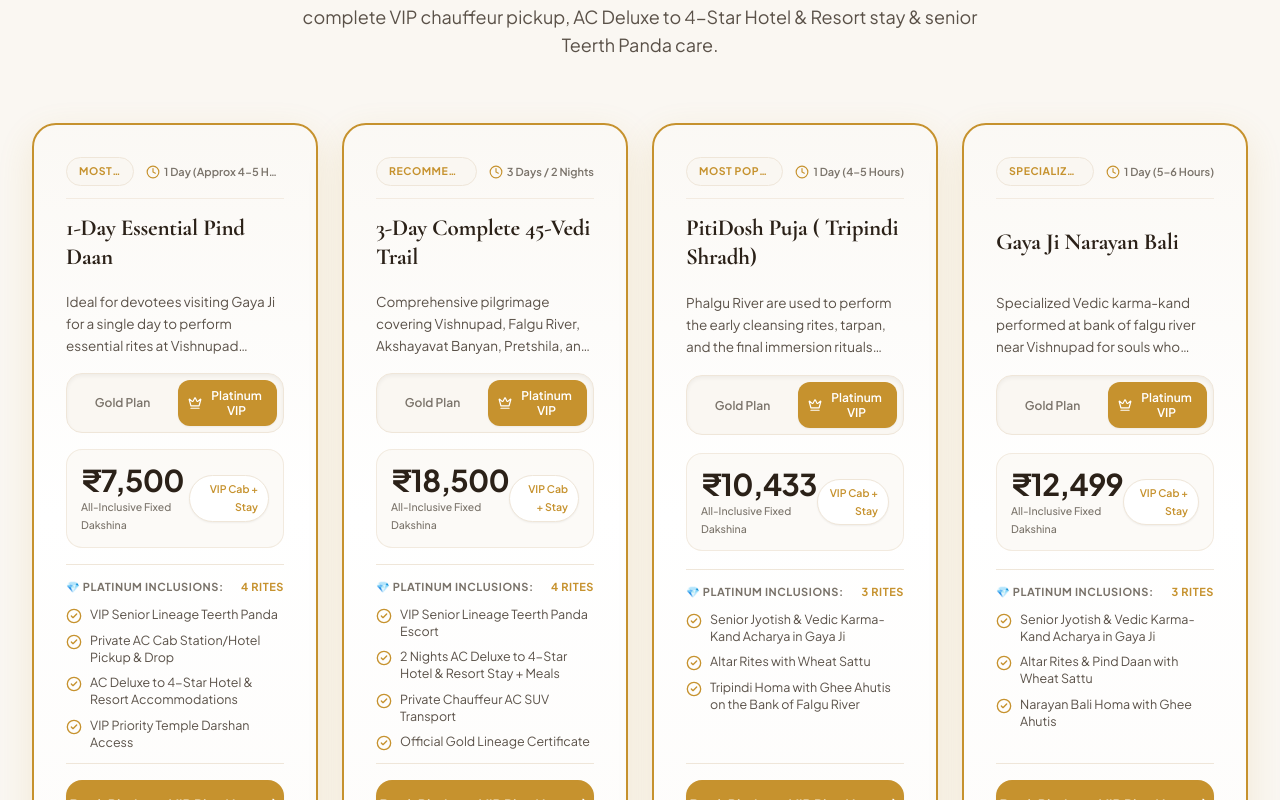
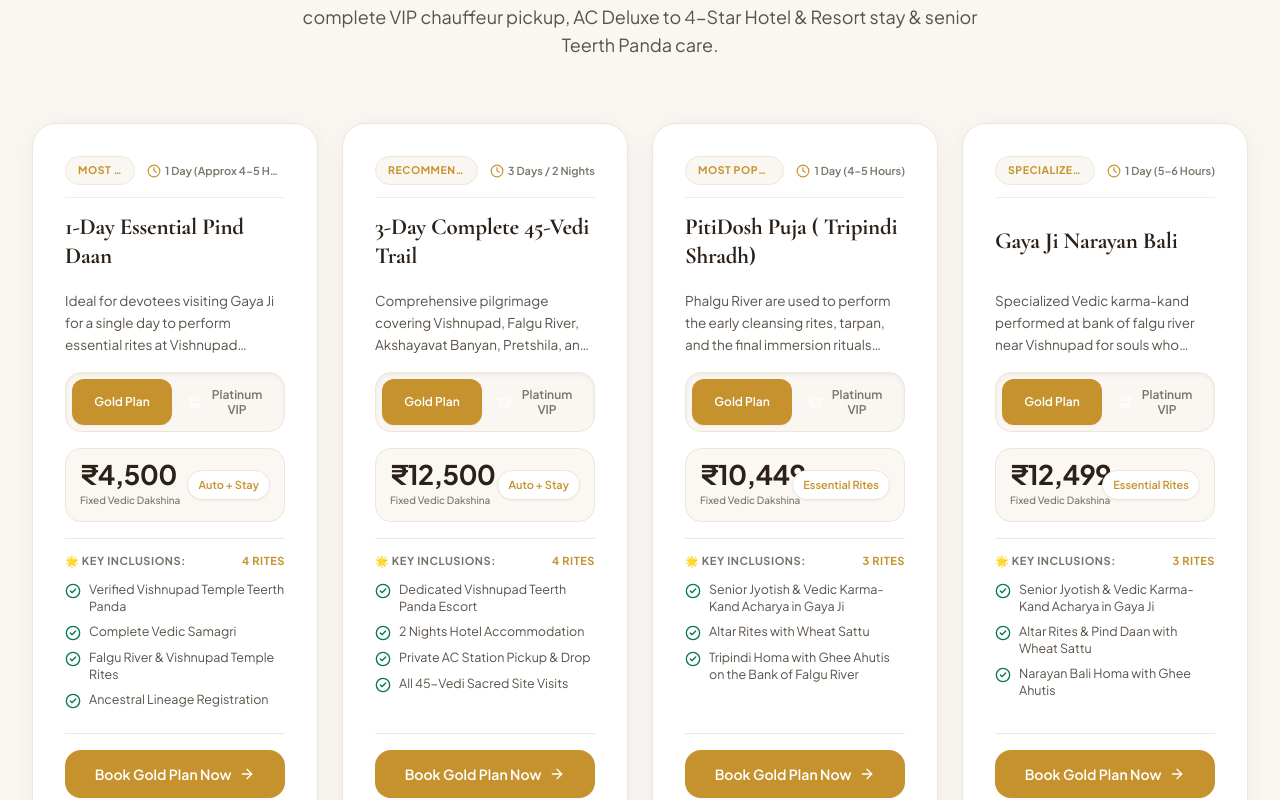
Before and after one commit to Sandeepchetna/pinddaan, a Next.js app: page / in a window 1280 px wide. Shown: the part 4160-4960 px from the top of the page. Built offline with nearby package versions, Linux system fonts and the light colour scheme; no server answers; the database is empty.

Commit message:
fix: default to gold plan, fix price feature badge text and prevent wrapping

```diff
--- a/src/app/page.tsx
+++ b/src/app/page.tsx
@@ -483,7 +483,7 @@ export default async function HomePage() {
               goldInclusions: 'Senior Jyotish & Vedic Karma-Kand Acharya in Gaya Ji\nAltar Rites & Pind Daan with Wheat Sattu\nNarayan Bali Homa with Ghee Ahutis'
             }
           ]).map((pkg) => (
-            <PackageCard key={pkg.id || pkg.slug} pkg={pkg} defaultTier="PLATINUM" />
+            <PackageCard key={pkg.id || pkg.slug} pkg={pkg} defaultTier="GOLD" />
           ))}
         </div>
 
--- a/src/components/packages/PackageCard.tsx
+++ b/src/components/packages/PackageCard.tsx
@@ -21,8 +21,8 @@ interface PackageCardProps {
   defaultTier?: 'GOLD' | 'PLATINUM';
 }
 
-export default function PackageCard({ pkg, showCompareLink = true, defaultTier = 'PLATINUM' }: PackageCardProps) {
-  // Tier state: 'GOLD' (Standard) or 'PLATINUM' (VIP) - Defaults to PLATINUM as requested
+export default function PackageCard({ pkg, showCompareLink = true, defaultTier = 'GOLD' }: PackageCardProps) {
+  // Tier state: 'GOLD' (Standard) or 'PLATINUM' (VIP) - Defaults to GOLD as requested
   const [tier, setTier] = useState<'GOLD' | 'PLATINUM'>(defaultTier);
 
   React.useEffect(() => {
@@ -35,6 +35,21 @@ export default function PackageCard({ pkg, showCompareLink = true, defaultTier =
   const price = isPlatinum && pkg.goldPriceINR ? pkg.goldPriceINR : pkg.priceINR;
   const inclusionsText = isPlatinum && pkg.goldInclusions ? pkg.goldInclusions : pkg.inclusions;
   const inclusionsList = inclusionsText ? inclusionsText.split('\n').filter(Boolean) : [];
+
+  // Accurate, non-wrapping badge beside price
+  const getPriceBadge = () => {
+    const s = ((pkg.slug || '') + ' ' + (pkg.title || '')).toLowerCase();
+    const is3Day = s.includes('3-day') || s.includes('3 day');
+    const is1Day = s.includes('1-day') || s.includes('1 day');
+
+    if (isPlatinum) {
+      if (is3Day || is1Day) return 'VIP Cab + Stay';
+      return 'VIP Vidhi';
+    } else {
+      if (is3Day || is1Day) return 'Auto + Stay';
+      return 'Essential Rites';
+    }
+  };
 
   // Shorten lengthy badges for a sleek single-line header
   const getCleanBadge = (b?: string) => {
@@ -118,18 +133,18 @@ export default function PackageCard({ pkg, showCompareLink = true, defaultTier =
           </button>
         </div>
 
-        {/* 4. Price Section (Aligned Baseline) */}
-        <div className="py-3 px-3.5 rounded-[16px] bg-[#FAF7F2]/60 border border-[#EFE6D9]/80 flex items-center justify-between">
-          <div>
-            <div className="text-2xl sm:text-3xl font-body font-extrabold text-[#2B2118] tracking-tight">
+        {/* 4. Price Section */}
+        <div className="py-3 px-3.5 rounded-[16px] bg-[#FAF7F2]/80 border border-[#EFE6D9] flex items-center justify-between gap-2">
+          <div className="min-w-0">
+            <div className="text-2xl sm:text-[27px] font-body font-extrabold text-[#2B2118] tracking-tight leading-none mb-1">
               ₹{price.toLocaleString('en-IN')}
             </div>
-            <span className="text-[10.5px] font-body text-[#7A736A] font-medium block">
-              All-Inclusive Fixed Dakshina
+            <span className="text-[10px] font-body text-[#7A736A] font-medium block whitespace-nowrap">
+              Fixed Vedic Dakshina
             </span>
           </div>
-          <span className="text-[10.5px] font-body font-semibold text-[#C6922E] bg-white border border-[#EFE6D9] px-2.5 py-1 rounded-full shadow-sm text-right">
-            {isPlatinum ? 'VIP Cab + Stay' : 'Essential Rites'}
+          <span className="text-[11px] font-body font-semibold text-[#C6922E] bg-white border border-[#EFE6D9] px-2.5 py-1 rounded-full shadow-sm whitespace-nowrap shrink-0">
+            {getPriceBadge()}
           </span>
         </div>
 
--- a/src/components/packages/PackageTierToggle.tsx
+++ b/src/components/packages/PackageTierToggle.tsx
@@ -6,7 +6,7 @@ import { Crown, Scale } from 'lucide-react';
 import PackageCard from '@/components/packages/PackageCard';
 
 export default function PackageTierToggle({ initialPackages }: { initialPackages: any[] }) {
-  const [globalTier, setGlobalTier] = useState<'GOLD' | 'PLATINUM'>('PLATINUM');
+  const [globalTier, setGlobalTier] = useState<'GOLD' | 'PLATINUM'>('GOLD');
 
   // Custom sort order: 1-Day, 3-Day, Tripindi, then Narayan Bali
   const getRank = (pkg: any) => {
```
